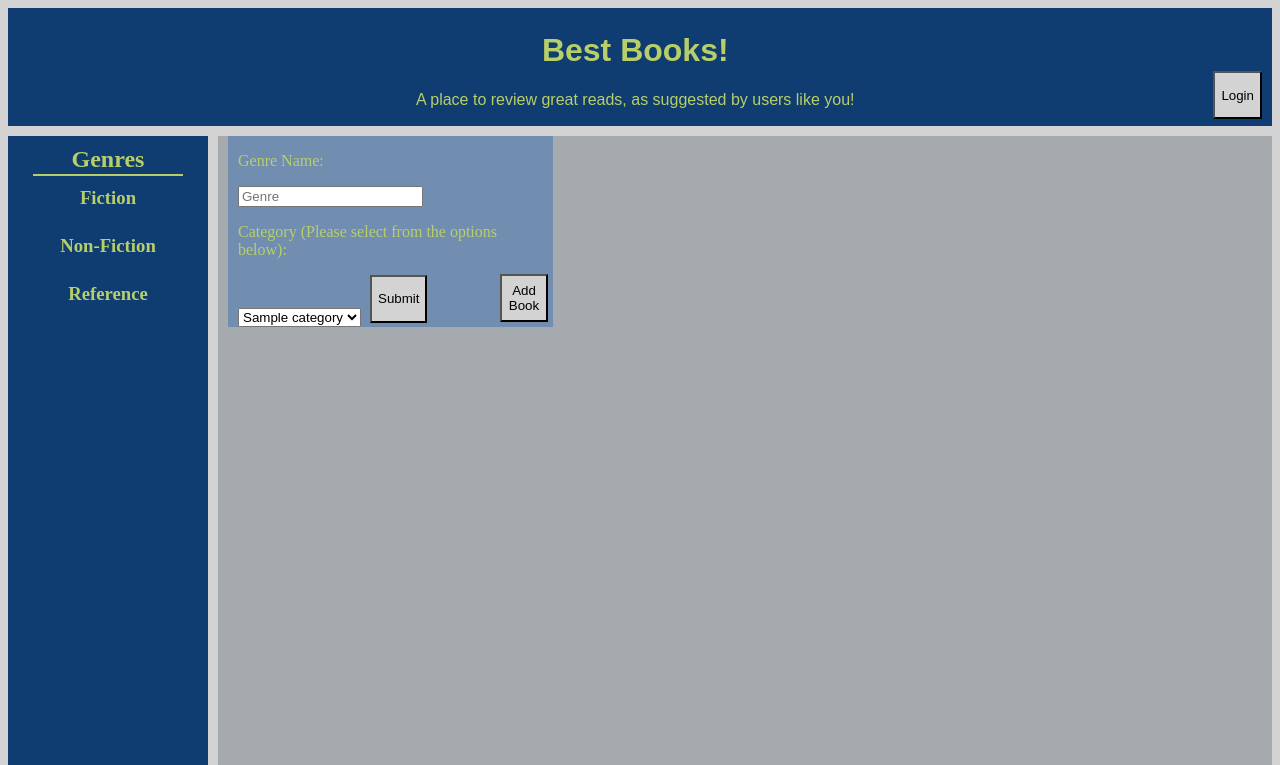
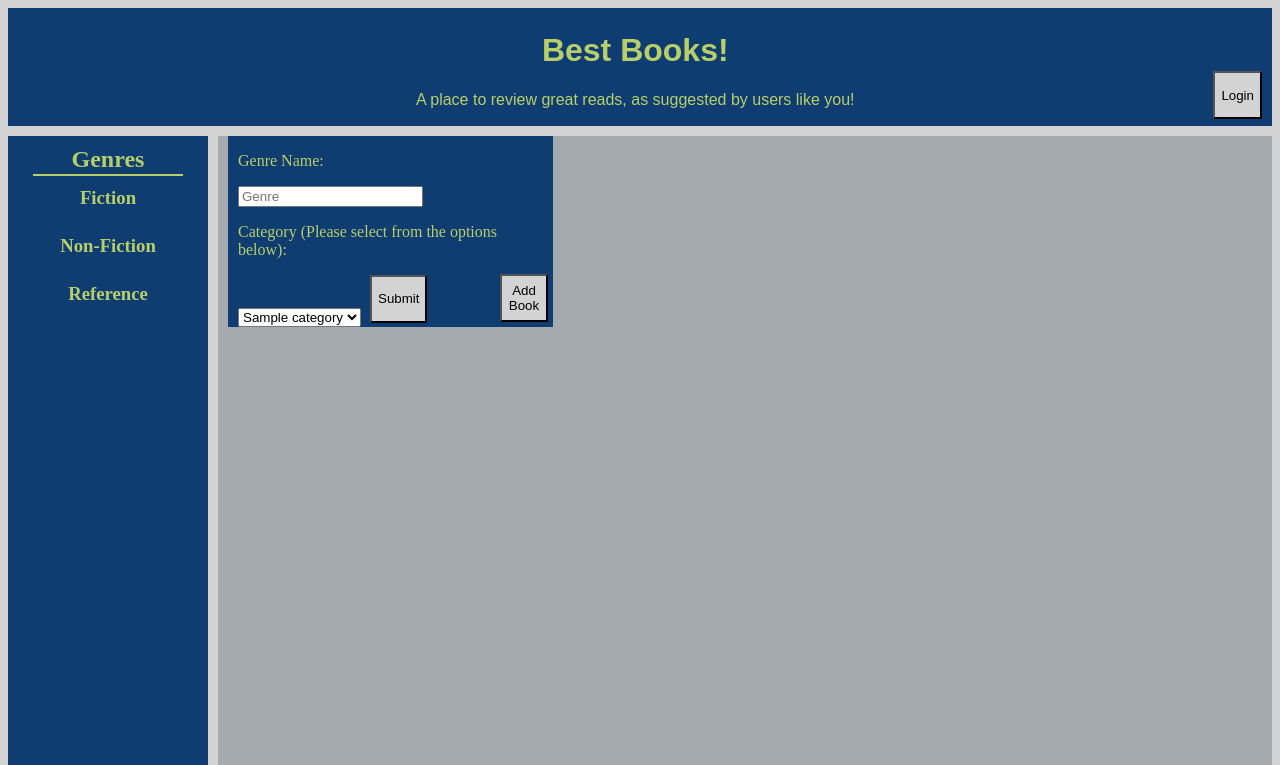
Before and after one commit to Gendo90/Item_Catalog_Web_Server_Ed, a Flask app: page /newgenre in a window 1280 px wide. Shown: the top 765 px of the page. Run offline with Flask 2, Linux system fonts and the light colour scheme; tables that the repository leaves empty hold one stand-in row (values such as "Sample post"); some libraries are stand-ins or nearby versions.

Commit message:
fix: Add more contrast to description box
Note: May change the text color later to increase contrast, and revert
description box color back to the earlier blue, so the book image and
description go together better

```diff
--- a/static/css/style.css
+++ b/static/css/style.css
@@ -223,7 +223,7 @@ div.sidebar_links {
   min-width: 140px;
   width: 100%;
   max-width: 315px;
-  background-color: #718eb1;
+  background-color: #0f3d71;
   color: #b8cf69;
 }
 
```
